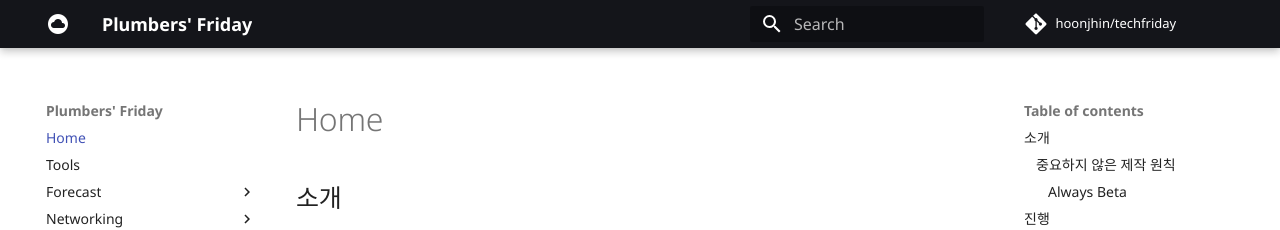
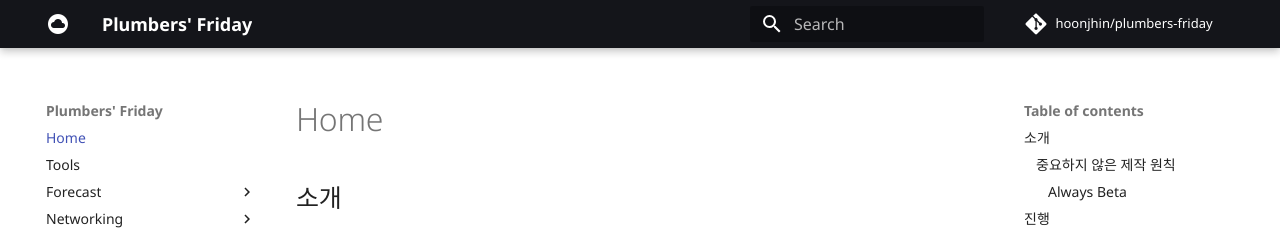
Before and after one commit to electronicnomad/plumbers-friday, an MkDocs documentation site: the page built from docs/index.md, in a window 1280 px wide. Shown: the top 230 px of the page. Built offline with MkDocs 1.6.1 and Material for MkDocs 9.7.7, drawn with Linux system fonts in a browser that asks for light colours; comment, search, counter and statistics services are not loaded.

Commit message:
Update mkdocs.yml

```diff
--- a/mkdocs.yml
+++ b/mkdocs.yml
@@ -28,8 +28,8 @@ markdown_extensions:
   - pymdownx.tabbed
   - toc:
       permalink: true
-repo_name: hoonjhin/techfriday
-repo_url: https://github.com/hoonjhin/techfriday
+repo_name: hoonjhin/plumbers-friday
+repo_url: https://github.com/hoonjhin/plumbers-friday
 extra:
   social:
     - icon: fontawesome/brands/github-alt
```
